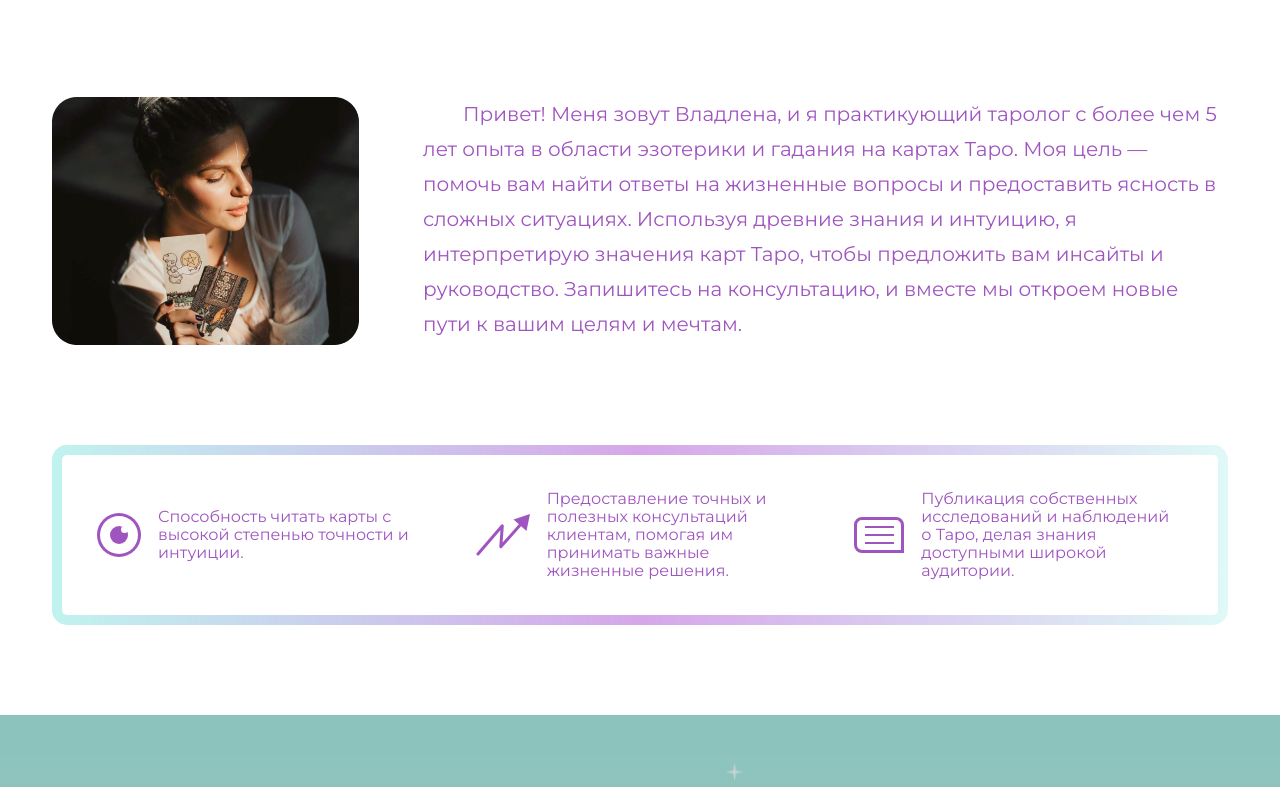
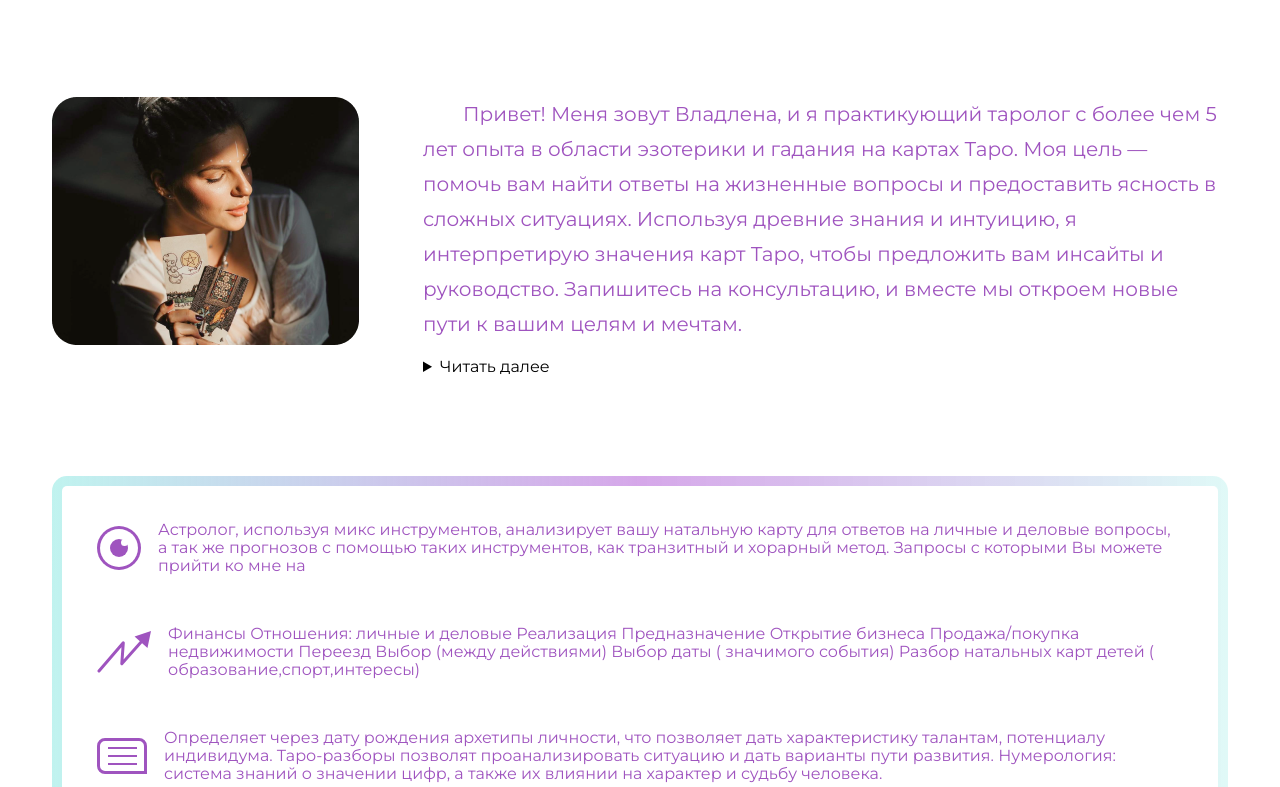
Before and after one commit to qMalmind/tarolog, a plain HTML site: page index.html in a window 1280 px wide. Shown: the part 953-1740 px from the top of the page. Drawn offline with nearby package versions, Linux system fonts and the light colour scheme.

Commit message:
больше текста в about

```diff
--- a/index.html
+++ b/index.html
@@ -59,12 +59,12 @@
             <div class="cont first-block">
                 <div class="title-block">
                     <h1>
-                        Консультация таролога Владлены
+                        Консультация Астролога Владлены
                     </h1>
                     <p>
                         Добро пожаловать в мир предсказаний и откровений! <br>
-                        Запишитесь на консультацию опытного таролога и
-                        откройте завесу своего будущего.
+                        Запишитесь на консультацию опытного астролога и
+                        откройте занавесу своего будущего.
                     </p>
                     <div>
                         <button class="btn-primary js-modal-btn-open" data-modal="feedback">Записаться</button>
@@ -83,6 +83,7 @@
                 <h2>Обо мне</h2>
                 <div class="image-and-text">
                     <img src="./media/about_img.png" alt="Владлена">
+                    <div class="about-text">
                         <p>
                             Привет! Меня зовут Владлена, и я практикующий таролог с
                             более чем 5 лет опыта в области эзотерики и гадания на картах
@@ -93,33 +94,55 @@
                             на консультацию, и вместе мы откроем новые пути к вашим целям
                             и мечтам.
                         </p>
+                        <details>
+                            <summary>Читать далее</summary>
+                            <p>
+                                Используя совокупность эзотерических знаний: я интерпретирую вашу натальную карту , анализирую ситуацию через таро-разборы и нумерологический рассчет, что дает возможность предложить вам инсайты, разрешение и наставничество в определенной ситуации.
+                                Запишитесь ко мне на консультацию, и вместе мы октроем новые пути к вашим целям и мечтам.
+                            </p>
+                            <p>
+                                Способность читать таро разборы в высокой степенью точности и интуиции,
+                                Предоставление точных и полезных консультаций клиентам, помогая принимать жизненно важные решения.
+                                Публикация собственных исследований и анализов, делая знания доступными для широкой аудитории.
+                            </p>
+                        </details>
+                    </div>
                 </div>
                 <div class="info-list-block">
                     <ul class="info-list">
                         <li>
                             <img src="./media/vision.svg" alt="">
                             <p>
-                                Способность читать карты с
-                                высокой степенью точности и
-                                интуиции.
+                                Астролог, используя микс инструментов,
+                                анализирует вашу натальную карту для ответов на личные и деловые вопросы,
+                                а так же прогнозов с помощью таких инструментов, как транзитный и хорарный метод.
+                                Запросы с которыми Вы можете прийти ко мне на
                             </p>
                         </li>
                         <li>
                             <img src="./media/improve.svg" alt="">
                             <p>
-                                Предоставление точных и
-                                полезных консультаций
-                                клиентам, помогая им принимать
-                                важные жизненные решения.
+                                Финансы
+                                Отношения: личные и деловые
+                                Реализация
+                                Предназначение
+                                Открытие бизнеса
+                                Продажа/покупка недвижимости
+                                Переезд
+                                Выбор (между действиями)
+                                Выбор даты ( значимого события)
+                                Разбор натальных карт детей ( образование,спорт,интересы)
                             </p>
                         </li>
                         <li>
                             <img src="./media/publish.svg" alt="">
                             <p>
-                                Публикация собственных
-                                исследований и наблюдений о
-                                Таро, делая знания доступными
-                                широкой аудитории.
+                                Определяет через дату рождения архетипы личности, что позволяет дать характеристику талантам, потенциалу индивидума.
+
+                                Таро-разборы позволят проанализировать ситуацию и дать варианты пути развития.
+
+                                Нумерология:
+                                система знаний о значении цифр, а также их влиянии на характер и судьбу человека.
                             </p>
                         </li>
                     </ul>
--- a/styles/main.css
+++ b/styles/main.css
@@ -98,6 +98,21 @@
 
 }
 
+.second .image-and-text img{
+    object-fit: contain;
+    align-self: flex-start;
+}
+
+.second .image-and-text .about-text{
+    display: flex;
+    flex-direction: column;
+    row-gap: 15px;
+}
+
+.second .image-and-text summary{
+    cursor: pointer;
+}
+
 .second .image-and-text p{
     text-indent: 40px;
     font-size: 20px;
@@ -113,7 +128,7 @@
 
 .info-list{
     display: grid;
-    grid-template-columns: 1fr 1fr 1fr;
+    grid-template-columns: 1fr;
     gap: 50px;
 
     background:
@@ -347,12 +362,21 @@
 }
 
 .sub-slider-default-text{
-    margin: auto;
     display: flex;
     justify-content: center;
     align-items: center;
     flex-direction: column;
     row-gap: 35px;
+}
+
+.sub-slider-default-text div{
+    font-size: 24px;
+    line-height: 36px;
+}
+
+.sub-slider-default-text span{
+    font-size: 14px;
+    line-height: 20px;
 }
 
 .sub-slider-swiper{
@@ -385,6 +409,10 @@
     .third .cards li{
         z-index: 0;
         height: 450px !important;
+    }
+
+    .sub-slider-default-text{
+        display: none;
     }
 
     .third .cards li:nth-child(1),
```
Lines whose indentation alone changed are shown as unchanged.
